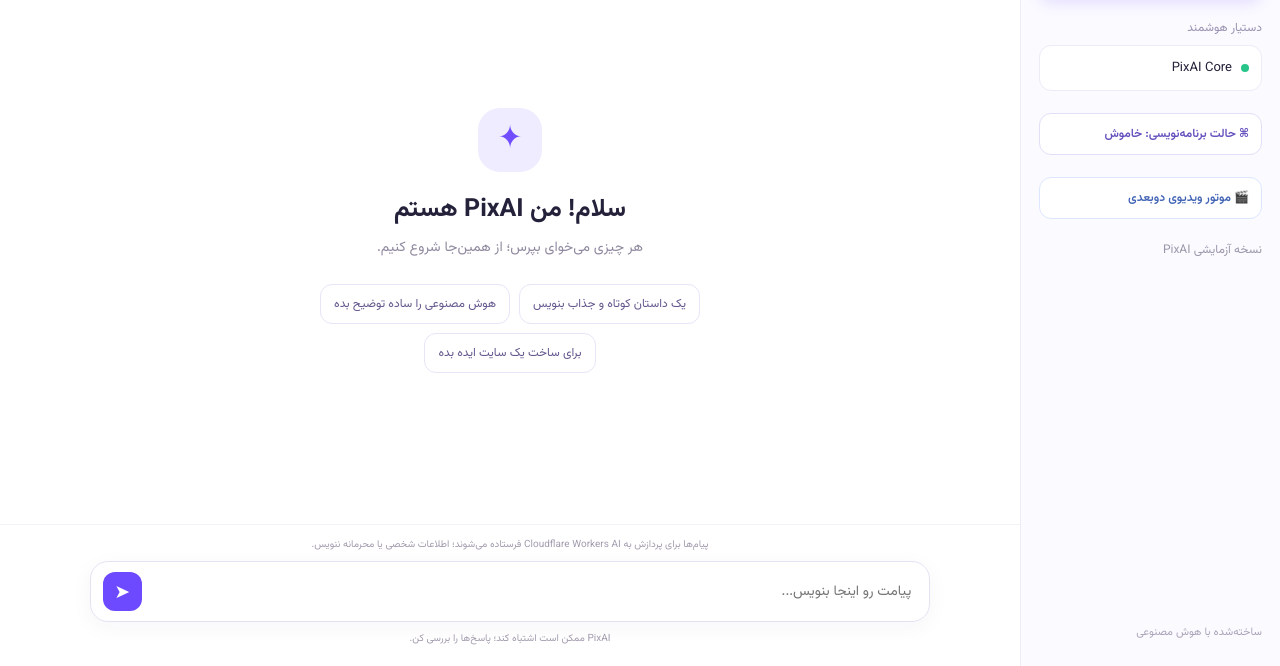
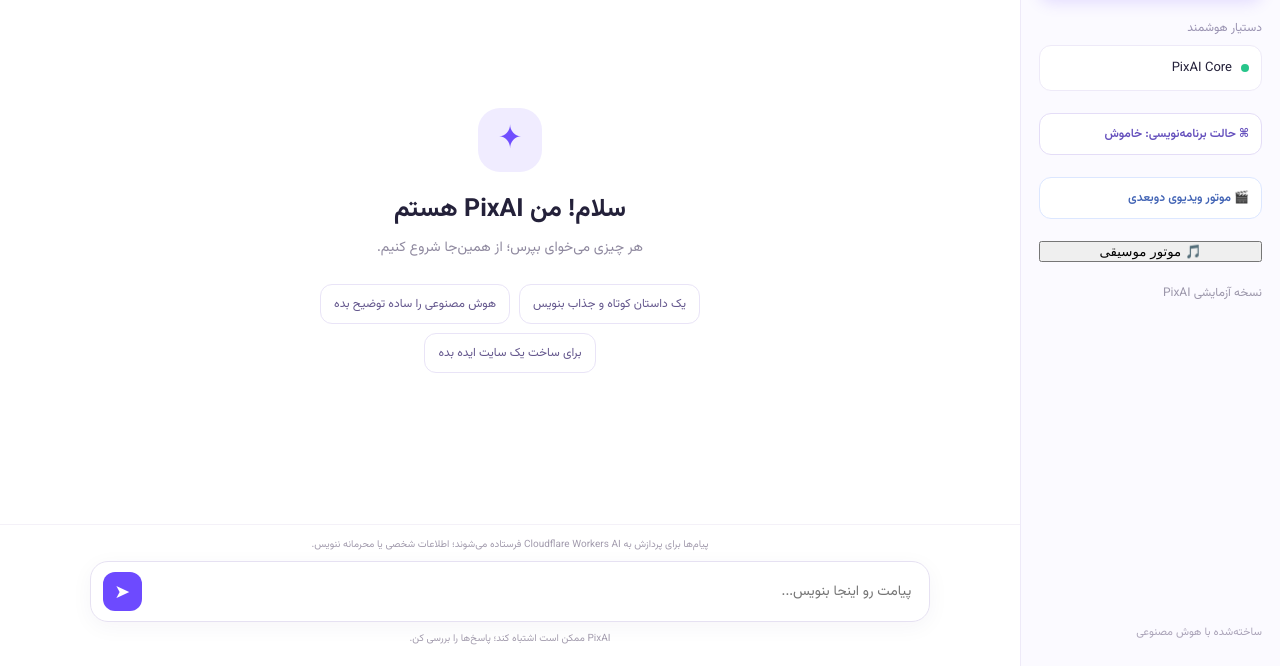
Before and after one commit to kourosh139672-ui/aipix, a plain HTML site: page index.html in a window 1280 px wide. Shown: the part 134-800 px from the top of the page. Drawn offline with Linux system fonts and the light colour scheme.

Commit message:
Add PixAI MusicEngine with Stable Audio 2.5

```diff
--- a/index.html
+++ b/index.html
@@ -16,6 +16,7 @@
       <div class="model"><span class="status-dot"></span><span>PixAI Core</span></div>
       <button class="code-mode" id="codeMode" type="button">⌘ حالت برنامه‌نویسی: خاموش</button>
       <button class="video-mode" id="videoMode" type="button">🎬 موتور ویدیوی دوبعدی</button>
+      <button class="music-mode" id="musicMode" type="button">🎵 موتور موسیقی</button>
       <div class="side-note">نسخه آزمایشی PixAI</div>
       <div class="side-footer">ساخته‌شده با هوش مصنوعی</div>
     </aside>
```
